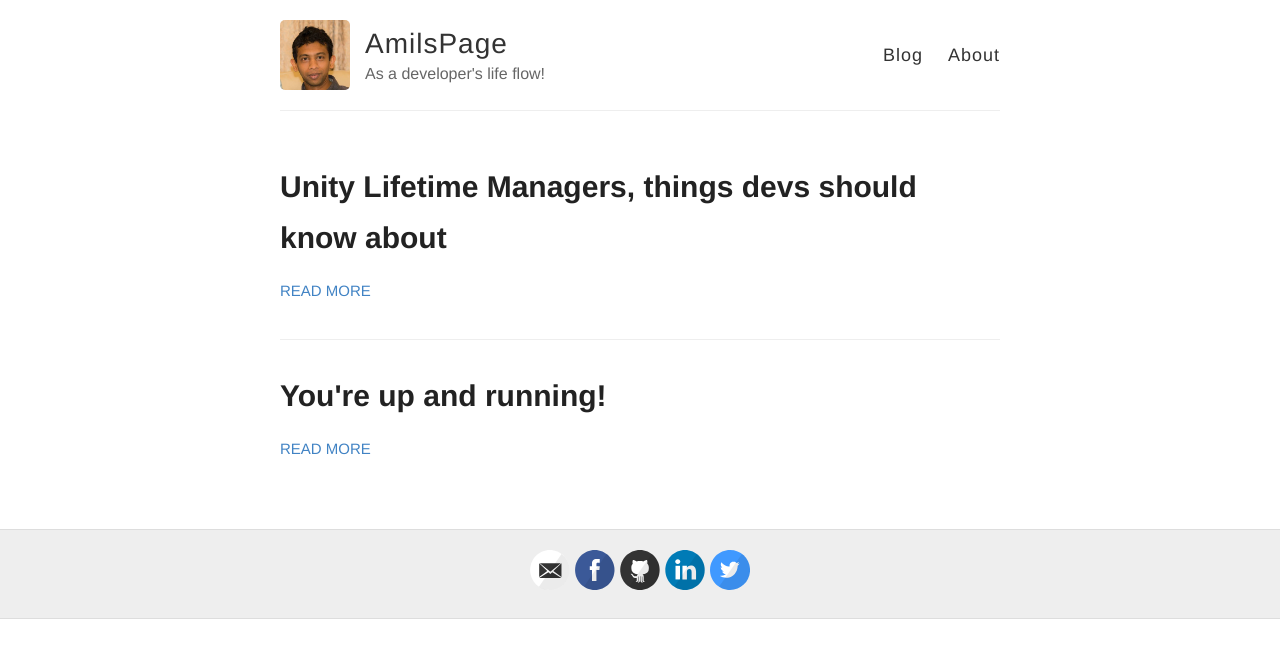
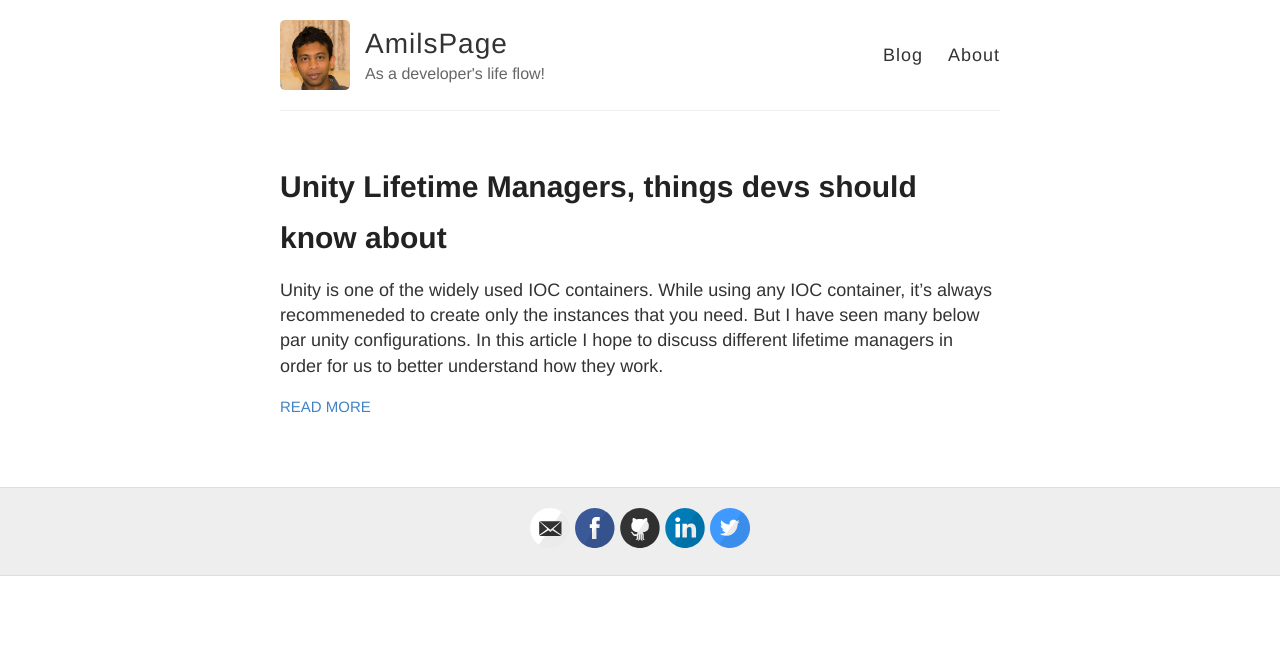
Before and after one commit to indivari/amilsil.github.io, a Jekyll site: the page built from index.html, in a window 1280 px wide. Shown: the top 658 px of the page. Built offline with Jekyll 4.4.1, drawn with Linux system fonts in a browser that asks for light colours.

```diff
--- a/_config.yml
+++ b/_config.yml
@@ -85,4 +85,4 @@ exclude:
   - README.md
   - CNAME
 
-excerpt_separator: ""
+# excerpt_separator: ""
--- a/_posts/2014-3-3-Hello-World.md
+++ /dev/null
@@ -1,10 +0,0 @@
----
-layout: post
-title: You're up and running!
----
-
-Next you can update your site name, avatar and other options using the _config.yml file in the root of your repository (shown below).
-
-![_config.yml]({{ site.baseurl }}/images/config.png)
-
-The easiest way to make your first post is to edit this one. Go into /_posts/ and update the Hello World markdown file. For more instructions head over to the [Jekyll Now repository](https://github.com/barryclark/jekyll-now) on GitHub.
--- a/_posts/2016-08-01-things-a-dev-should-know-about-unity-lifetime-managers.md
+++ b/_posts/2016-08-01-things-a-dev-should-know-about-unity-lifetime-managers.md
@@ -8,7 +8,7 @@ Unity is one of the widely used IOC containers. While using any IOC container, i
 
 I will use a small program I have written to demonstrate each.
 
-    https://github.com/amilsil/unitytest.git.
+    https://github.com/amilsil/unitytest.git
 
 
 ## The Default
@@ -52,7 +52,7 @@ public class UnityConfig
 }
 {% endhighlight %}
 
-### The dependency hierarchy for the code above
+### Here is the dependency hierarchy for the code above
 
 Both the `Candidate` and `CandidateService` classes each are injected with all of the object classes. The `Candidate` is additionally injected in to the `CandidateService` class.
 
```
